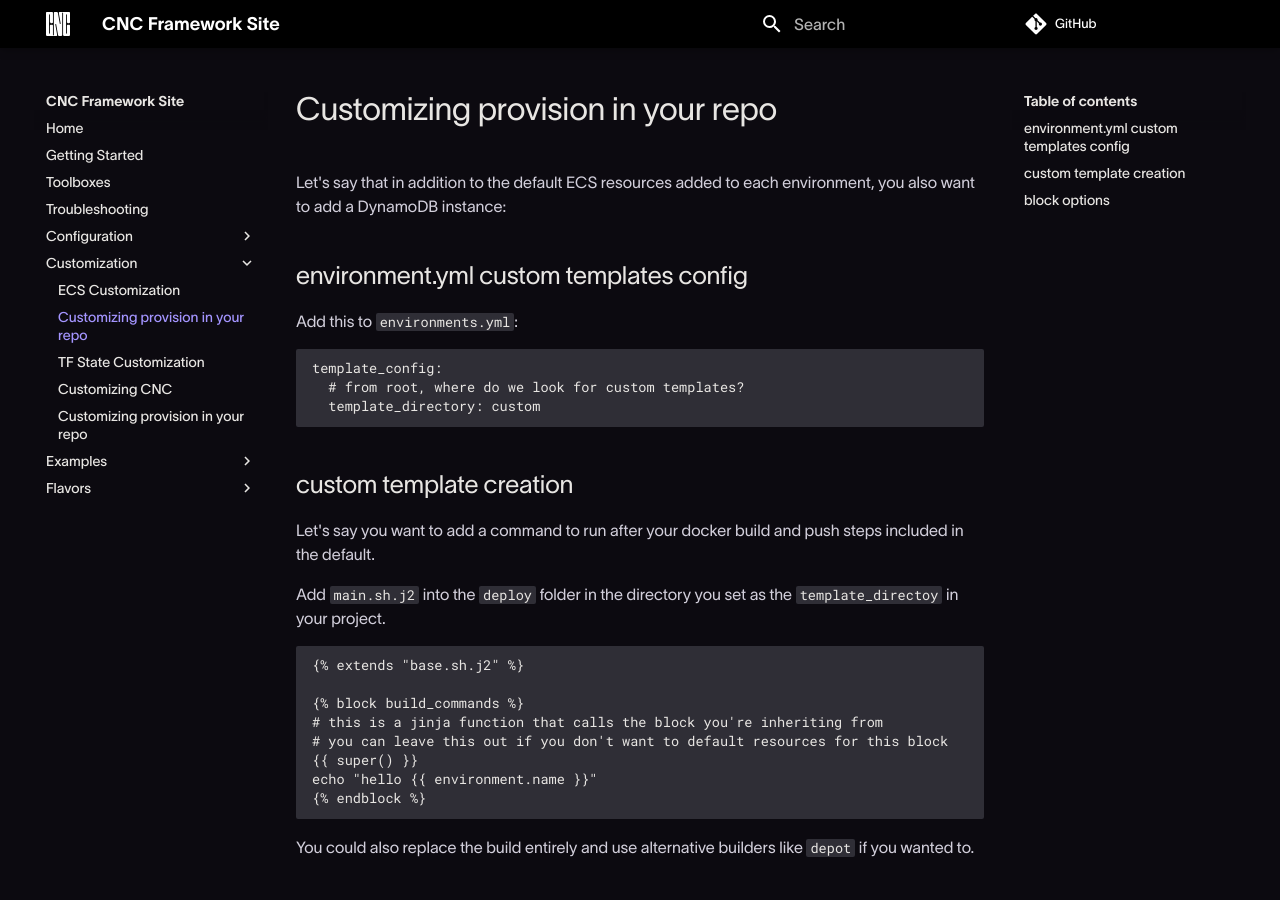
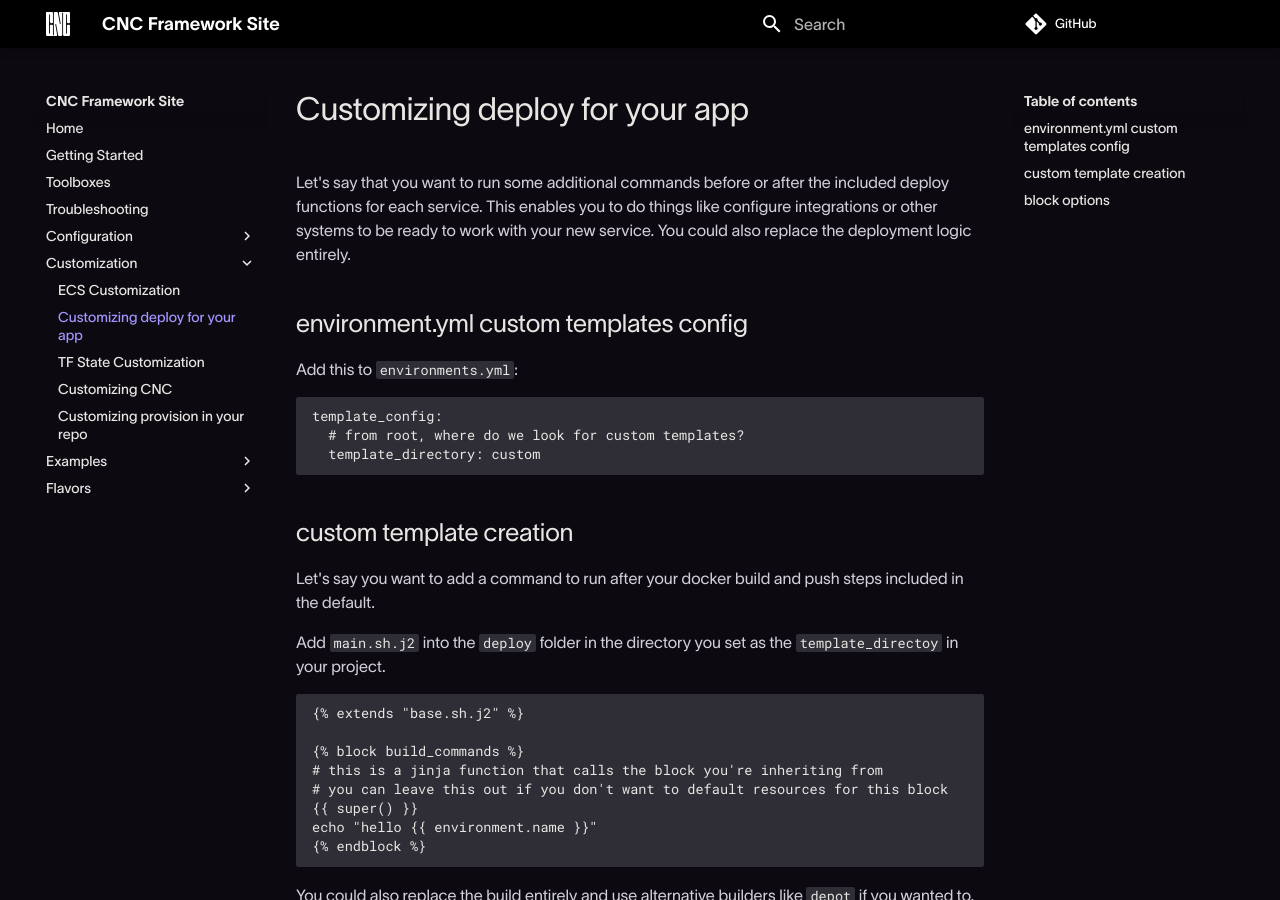
Before and after one commit to coherenceplatform/cnc, an MkDocs documentation site: the page built from docs/customization/deploy.md, in a window 1280 px wide and 900 px high. Built offline with MkDocs 1.6.1 and Material for MkDocs 9.7.7, drawn with Linux system fonts in a browser that asks for light colours; some web fonts are replaced; comment, search, counter and statistics services are not loaded.

Commit message:
docs (#54)

```diff
--- a/docs/customization/deploy.md
+++ b/docs/customization/deploy.md
@@ -1,6 +1,6 @@
-# Customizing provision in your repo
+# Customizing deploy for your app
 
-Let's say that in addition to the default ECS resources added to each environment, you also want to add a DynamoDB instance:
+Let's say that you want to run some additional commands before or after the included deploy functions for each service. This enables you to do things like configure integrations or other systems to be ready to work with your new service. You could also replace the deployment logic entirely.
 
 ## environment.yml custom templates config
 
```
